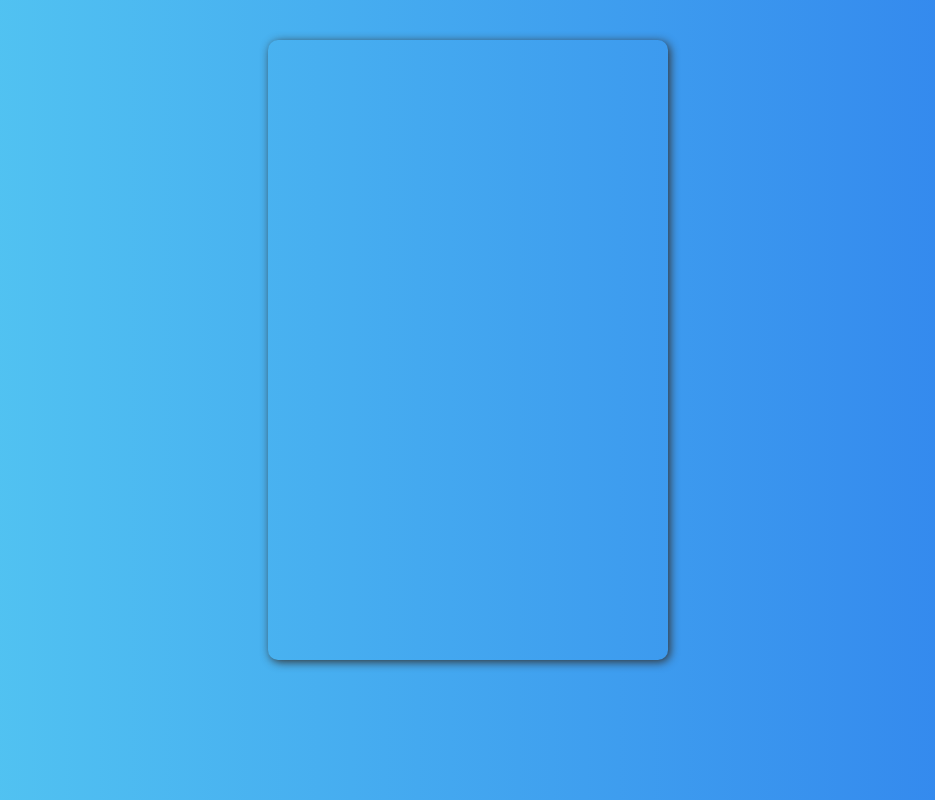
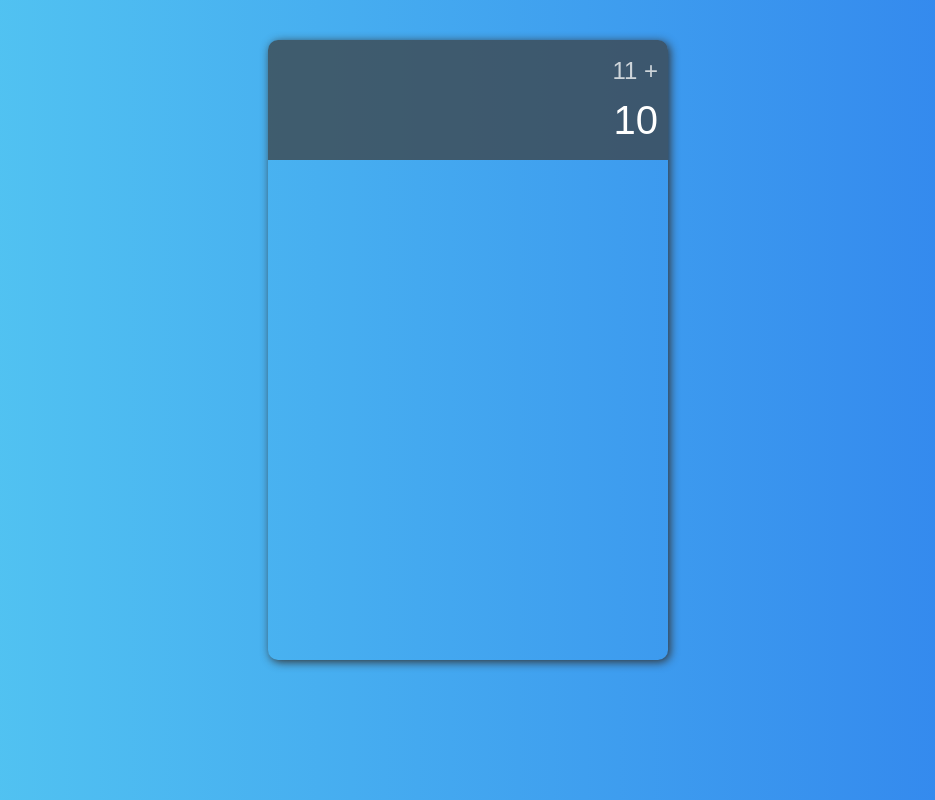
Before and after one commit to dovletg/react-calculator, a React (Create React App) app: page / in a window 1280 px wide. Shown: the whole page, without its empty margins (172-1107 px from the left). Built offline with nearby package versions, Linux system fonts and the light colour scheme.

Commit message:
Builded the screen styled components

```diff
--- a/src/components/Calculator/Styled/index.js
+++ b/src/components/Calculator/Styled/index.js
@@ -11,3 +11,27 @@
   box-shadow: 2px 2px 10px #333;
   border-radius: 10px;
 `
+
+export const Screen = styled.div`
+  grid-column: 1 / -1;
+  background-color: rgba(60, 64, 67, 0.75);
+  display: flex;
+  justify-content: space-around;
+  flex-direction: column;
+  padding: 10px;
+  word-wrap: break-word;
+  word-break: break-all;
+  text-align: right;
+  border-top-left-radius: 10px;
+  border-top-right-radius: 10px;
+`
+
+export const Previous = styled.div`
+  color: rgba(255, 255, 255, 0.75);
+  font-size: 1.5rem;
+`
+
+export const Current = styled.div`
+  color: white;
+  font-size: 2.5rem;
+`
--- a/src/components/Calculator/index.js
+++ b/src/components/Calculator/index.js
@@ -1,8 +1,13 @@
 import React from "react";
-import { Container } from "./Styled";
+import { Container, Current, Previous, Screen } from "./Styled";
 
 export default function Calculator() {
   return(
-    <Container />
+    <Container>
+      <Screen>
+        <Previous>11 +</Previous>
+        <Current>10</Current>
+      </Screen>
+    </Container>
   )
 }
```
